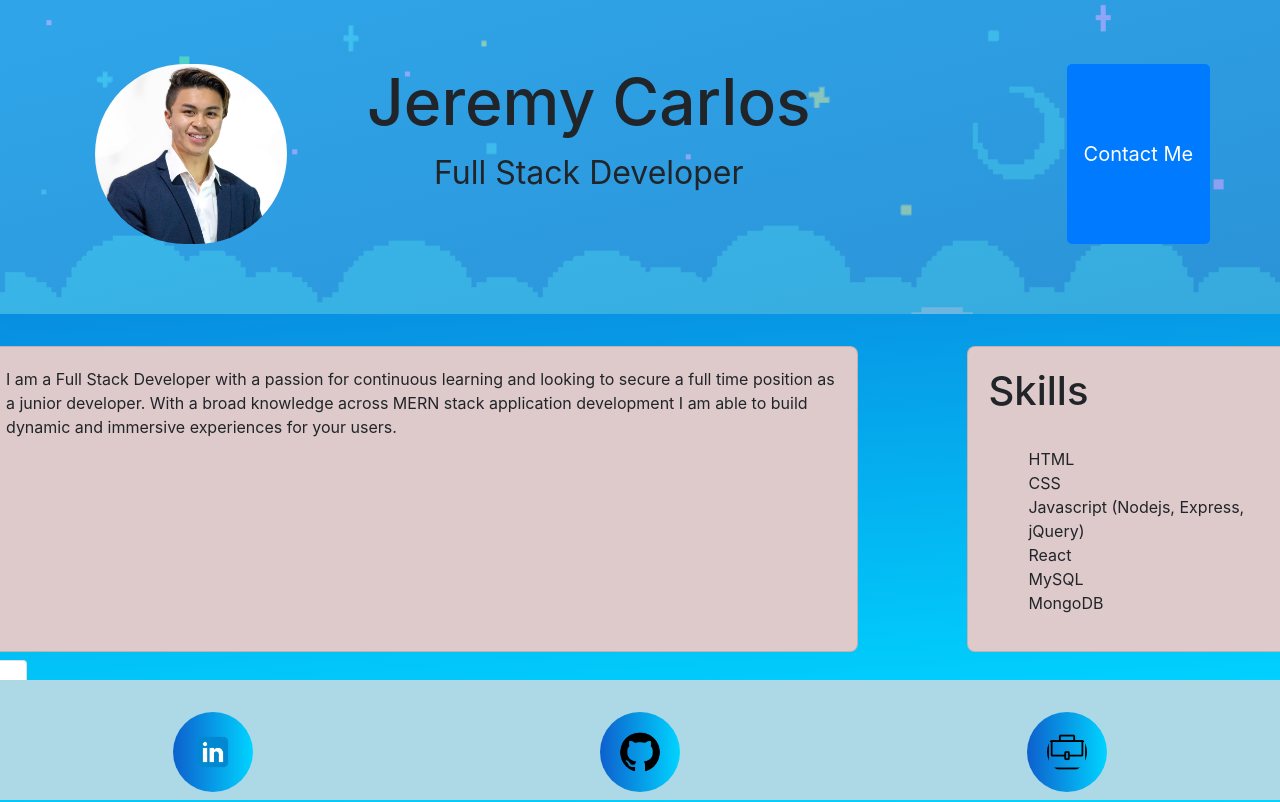
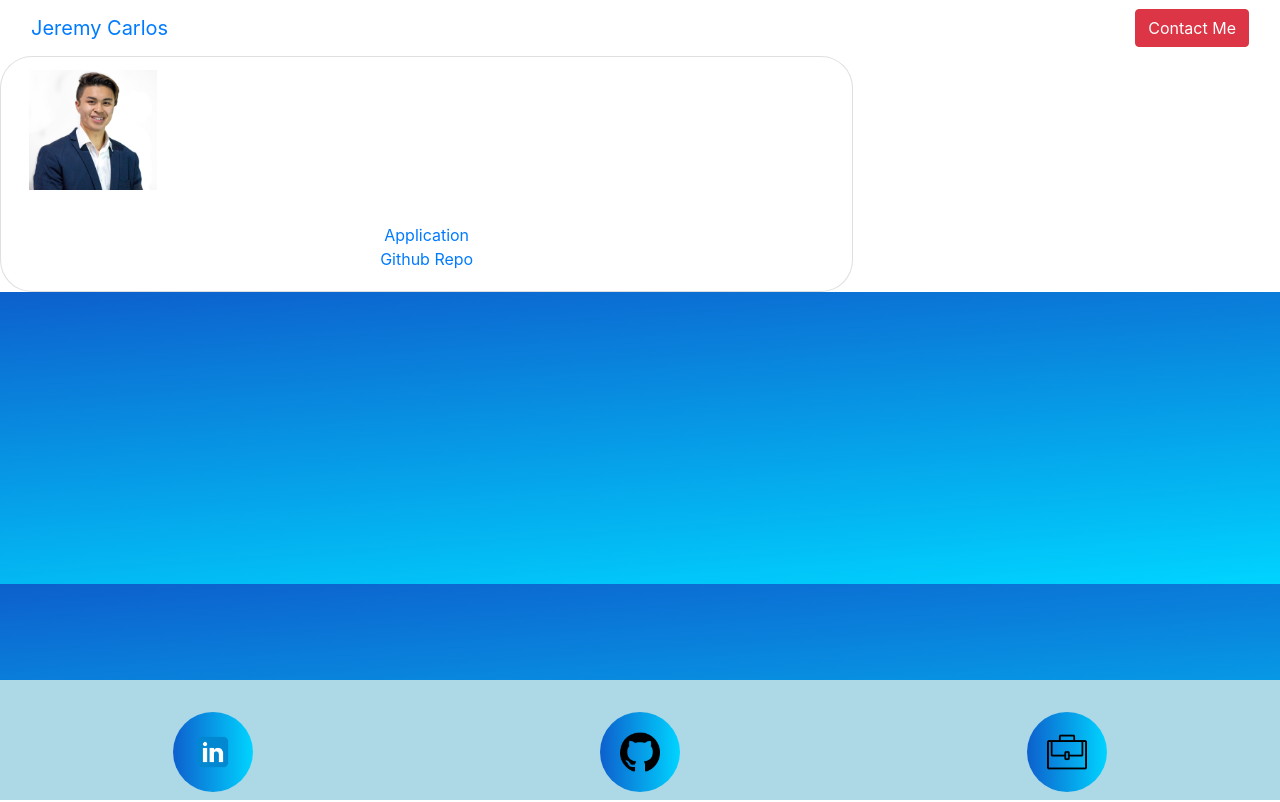
Before and after one commit to Jermayy/Portfolio_R, a React (Create React App) app: page / in a window 1280 px wide. Built offline with nearby package versions, Linux system fonts and the light colour scheme.

Commit message:
basic layout for portfolio page made + card

```diff
--- a/src/App.js
+++ b/src/App.js
@@ -1,13 +1,15 @@
 import React from 'react';
 
 import './App.css';
-import { Main } from './pages/Main';
+// import { Main } from './pages/Main';
+import { Portfolio } from './pages/Portfolio';
 
 
 function App() {
   return (
     <div className="App">
-   <Main></Main>
+   <Portfolio></Portfolio>
+   {/* <Main></Main> */}
     </div>
   );
 }
--- /dev/null
+++ b/src/components/Header/AltHeader.js
@@ -0,0 +1,20 @@
+import React from 'react';
+
+
+export const AltHeader = () =>{
+
+return(
+<div>
+<nav className="navbar navbar-inverse">
+  <div className="container-fluid">
+    <div className="navbar-header">
+      <a className="navbar-brand" href="https://github.com/Jermayy">Jeremy Carlos</a>
+    </div>
+
+    <button className="btn btn-danger navbar-btn">Contact Me</button>
+  </div>
+</nav>
+</div>
+)
+
+}
--- a/src/components/Header/Header.js
+++ b/src/components/Header/Header.js
@@ -13,7 +13,7 @@ export const Header = () =>{
             <h1 className="text "id='name'>Jeremy Carlos</h1>
             <p className="text " id='title'>Full Stack Developer</p>
          </div>
-         <button type="button" className="btn btn-primary btn-lg headerElements" id='contactBtn'>Contact Me</button>
+         <button type="button" className="btn btn-primary navbar-btn headerElements" id='contactBtn'>Contact Me</button>
     </div>
 </div>
 
--- a/src/components/Header/style.css
+++ b/src/components/Header/style.css
@@ -7,6 +7,10 @@ html{
     background-size: 100%;
 }
 
+.navbar{
+    background-image: linear-gradient(to right bottom, rgba(41, 144, 255, 0.40), rgba(30, 96, 210, 0.4)), url(../../utils/img/city.gif);
+    background-size: 100%;
+}
 
     #headerContainer{
      margin-left: 0;
--- /dev/null
+++ b/src/components/PortfolioCard/PortfolioCard.css
@@ -0,0 +1,16 @@
+#portfolioCard{
+    border-radius: 2rem;
+
+}
+
+#cardBody{
+    align-content: center;
+
+}
+
+#thumbnail {
+    margin: 1vw;
+    max-Width: 10vw;
+    height: auto;
+
+}
--- /dev/null
+++ b/src/components/PortfolioCard/PortfolioCard.js
@@ -0,0 +1,25 @@
+import React from 'react';
+import img from '../../utils/img/jeremy_headshot.jpg'
+import './PortfolioCard.css'
+
+
+
+export const PortfolioCard = () =>{
+
+    return (
+        <div>
+          <div className="card col-sm-8 " id='portfolioCard'>
+
+
+          <img alt='app thumbnail' src= {img} id='thumbnail'/>
+            <div className="card-body" id='cardBody'>
+            <a href='#'>Application</a><br></br>
+            <a href='#'>Github Repo</a>
+            </div>
+
+
+          </div>
+
+        </div>
+    )
+}
--- a/src/pages/Portfolio.js
+++ b/src/pages/Portfolio.js
@@ -0,0 +1,19 @@
+import React from 'react';
+
+import { Footer } from '../components/Footer/Footer';
+import { AltHeader } from '../components/Header/AltHeader';
+import { PortfolioCard } from '../components/PortfolioCard/PortfolioCard';
+
+export const Portfolio = () =>{
+
+    return(
+        <div>
+        <AltHeader></AltHeader>
+        <PortfolioCard></PortfolioCard>
+
+
+
+        <Footer></Footer>
+        </div>
+    )
+}
```
Also changed, not shown: src/components/PortfolioCard/PortfolioCardBody.js (added), src/pages/Portfolio.css (added).
